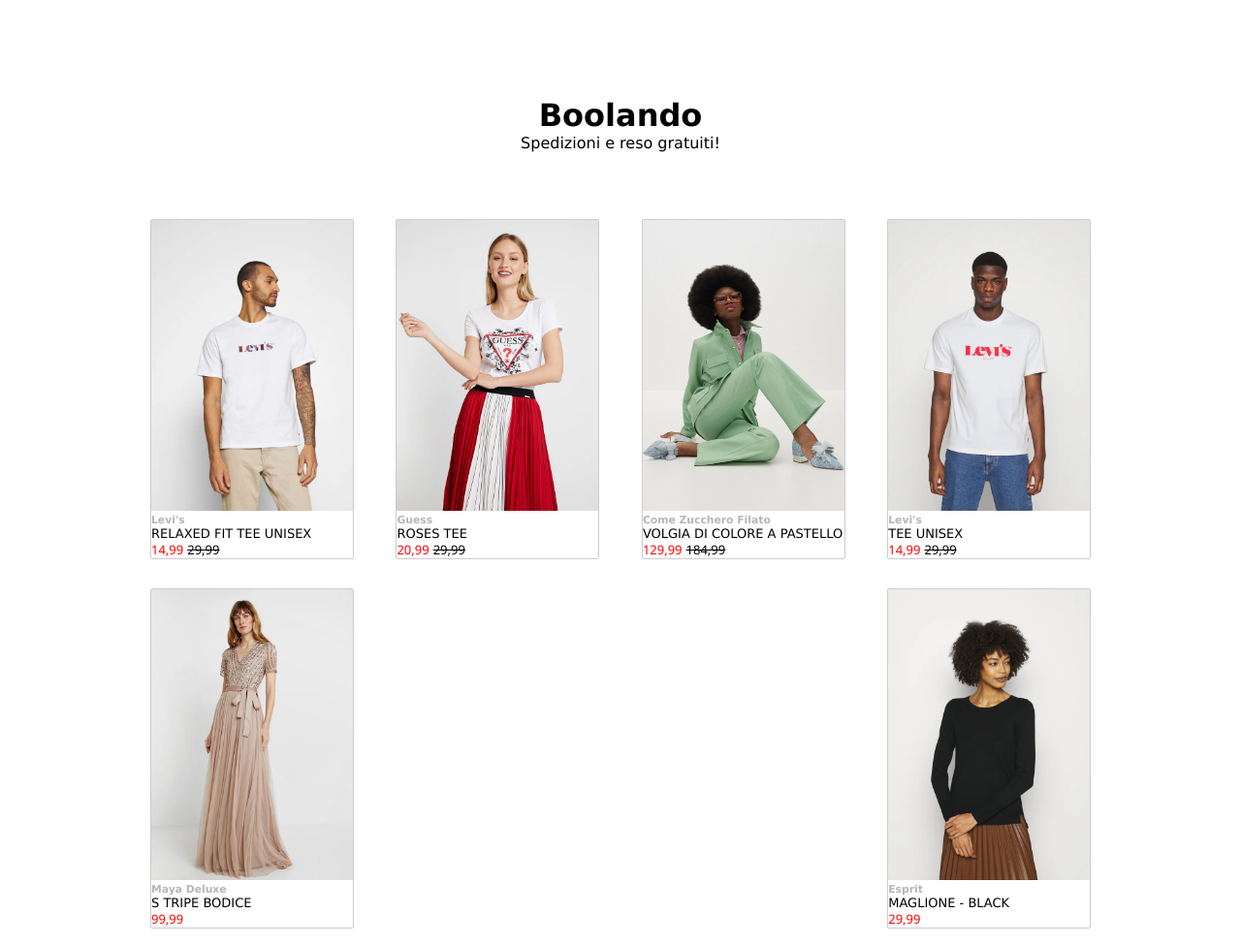
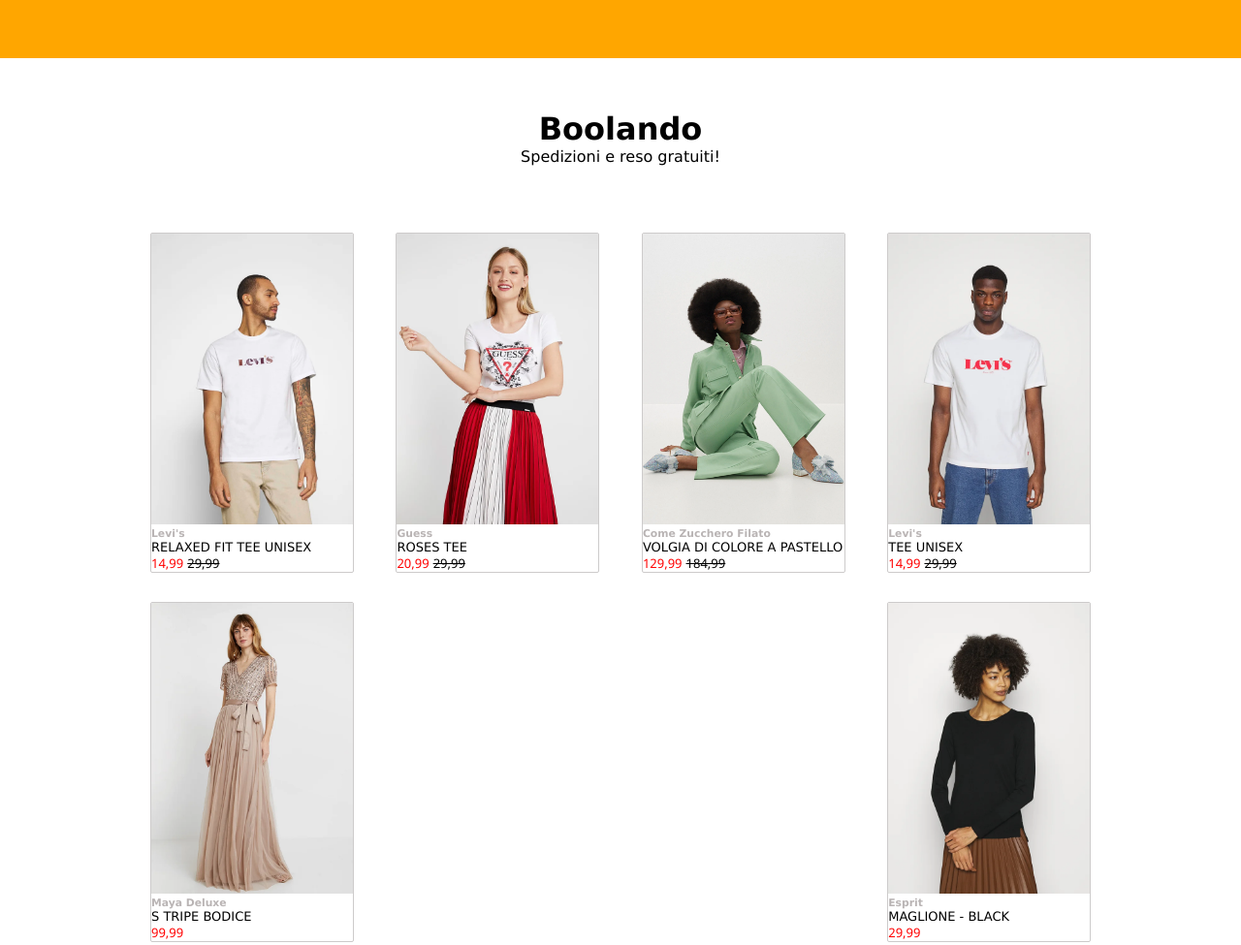
Before and after one commit to thrudr/html-css-boolando, a plain HTML site: page index.html in a window 1280 px wide. Shown: the whole page at 97% size. Drawn offline with Linux system fonts and the light colour scheme.

Commit message:
banus-navbar

```diff
--- a/index.html
+++ b/index.html
@@ -8,6 +8,14 @@
     <link rel="stylesheet" href="./style.css">
 </head>
 <body>
+
+    <header>
+
+        <div class="navbar">
+
+        </div>
+
+    </header>
 
     <main>
 
--- a/style.css
+++ b/style.css
@@ -4,8 +4,16 @@
     box-sizing: border-box;
 }
 
+.navbar {
+    display: flex;
+    background-color: rgb(255, 166, 0);
+    height: 60px;
+
+}
+
 .page {
     margin: 100px;
+    margin-top: 50px;
 }
 
 .text-center {
```
